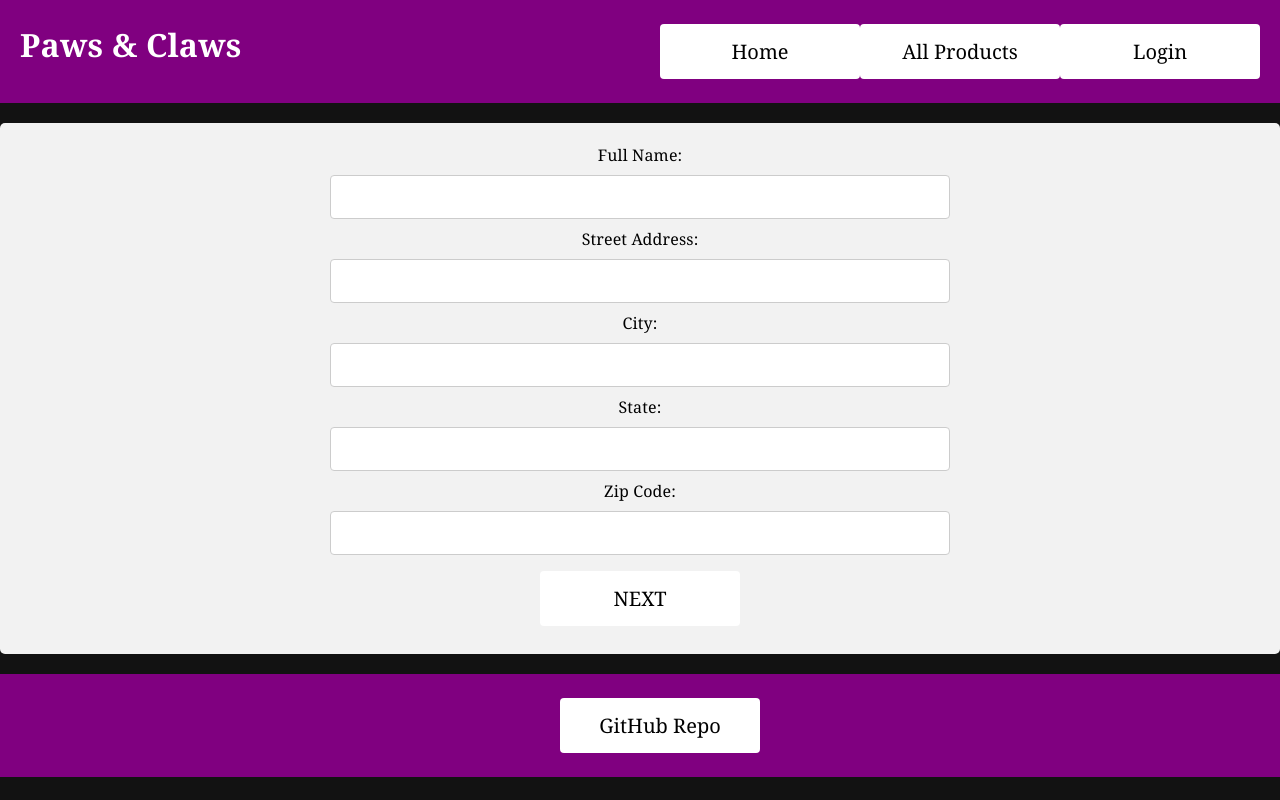
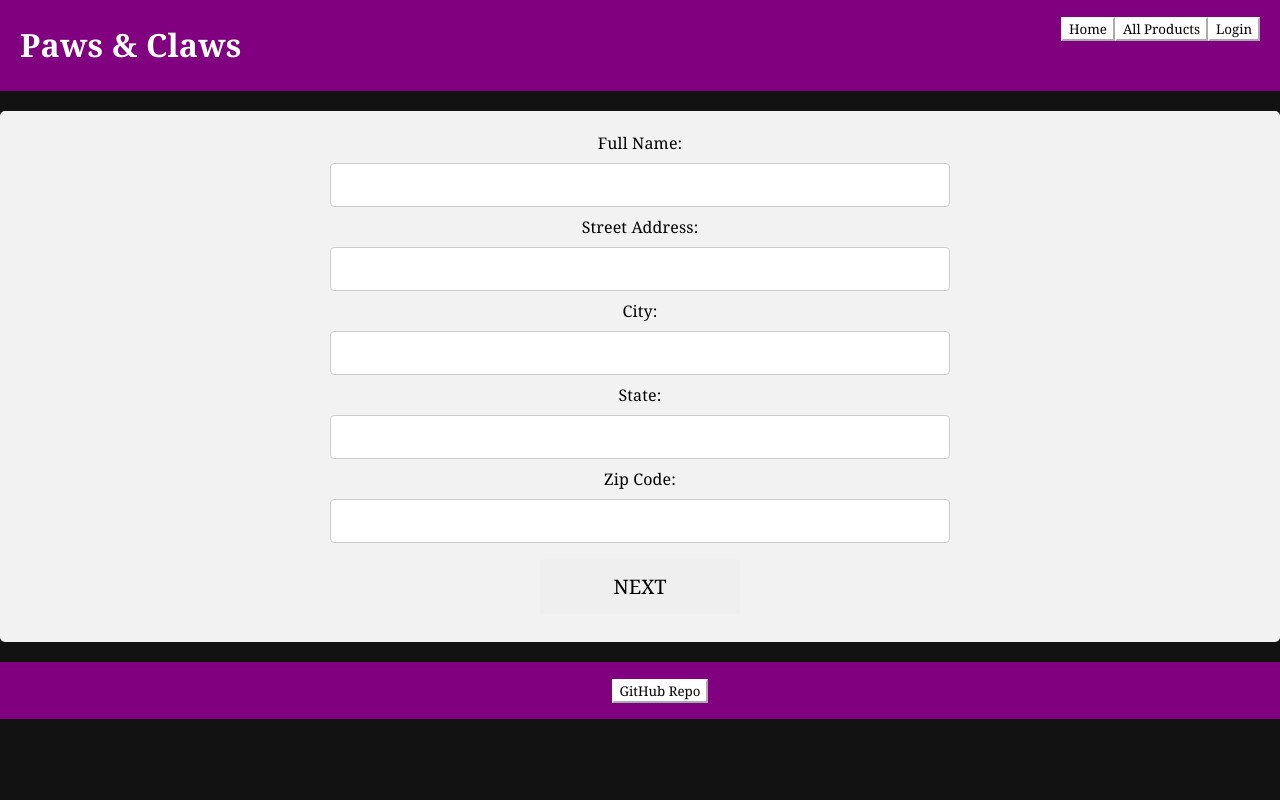
Before and after one commit to Fullslackers-Team/grace-shopper, a React (Vite) app in the folder client/: page /checkout in a window 1280 px wide. Built offline with nearby package versions, Linux system fonts and the light colour scheme; no server answers.

Commit message:
changed name on button

```diff
--- a/client/index.html
+++ b/client/index.html
@@ -2,10 +2,16 @@
 <html lang="en">
   <head>
     <meta charset="UTF-8" />
-		<link rel="icon" href="/paws___claws_logo.png" />
+    <link rel="icon" href="/logo.png" />
     <meta name="viewport" content="width=device-width, initial-scale=1.0" />
-		<link rel="stylesheet" href="https://fonts.googleapis.com/css?family=Roboto:300,400,500,700&display=swap" />
-		<link rel="stylesheet" href="https://fonts.googleapis.com/icon?family=Material+Icons" />
+    <link
+      rel="stylesheet"
+      href="https://fonts.googleapis.com/css?family=Roboto:300,400,500,700&display=swap"
+    />
+    <link
+      rel="stylesheet"
+      href="https://fonts.googleapis.com/icon?family=Material+Icons"
+    />
     <title>Paws & Claws</title>
   </head>
   <body>
--- a/client/src/pages/Checkout/CheckoutPay.jsx
+++ b/client/src/pages/Checkout/CheckoutPay.jsx
@@ -51,7 +51,7 @@
 
         <br></br>
         <button
-          className="link"
+          className="link-button"
           type="submit"
           onClick={() => setPage("CheckoutThanks")}
         >
--- a/client/src/pages/Checkout/CheckoutShip.jsx
+++ b/client/src/pages/Checkout/CheckoutShip.jsx
@@ -49,7 +49,7 @@
 
         <br></br>
         <button
-          className="link"
+          className="link-button"
           type="submit"
           onClick={() => setPage("CheckoutPay")}
         >
--- a/client/src/pages/Checkout/checkout.css
+++ b/client/src/pages/Checkout/checkout.css
@@ -20,7 +20,7 @@
   text-align: center;
 }
 
-button {
+.link-button {
   width: 200px;
   padding: 14px 20px;
   margin: 8px 0;
```
Lines whose indentation alone changed are shown as unchanged.
